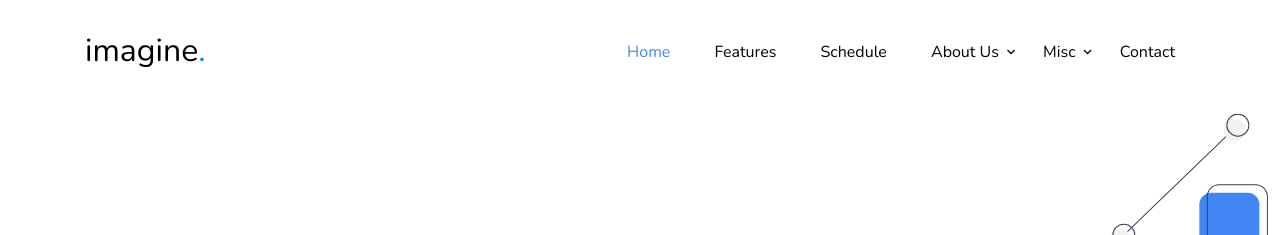
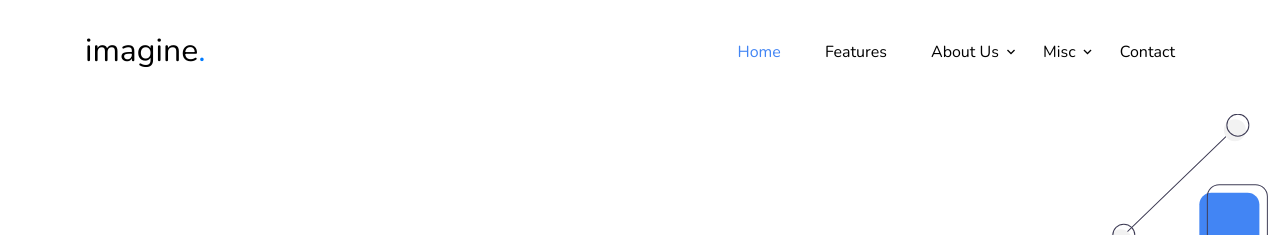
Before and after one commit to LekhaNamala/fiesta, a Jekyll site: the page built from index.html, in a window 1280 px wide and 900 px high. Shown: the top 235 px of the window. Built offline with Jekyll 4.4.1, drawn with Linux system fonts in a browser that asks for light colours; some web fonts are replaced.

Commit message:
Removed sections from Header.html

```diff
--- a/_includes/header.html
+++ b/_includes/header.html
@@ -13,7 +13,7 @@
             <ul class="site-menu main-menu js-clone-nav mr-auto d-none d-lg-block ml-0 pl-0">
               <li><a href="#home-section" class="nav-link">Home</a></li>
               <li><a href="#features-section" class="nav-link">Features</a></li>
-              <li><a href="#schedule-section" class="nav-link">Schedule</a></li>
+              <!-- <li><a href="#schedule-section" class="nav-link">Schedule</a></li> -->
               <li class="has-children">
                 <a href="#about-section" class="nav-link">About Us</a>
                 <ul class="dropdown arrow-top">
@@ -31,10 +31,10 @@
               </li>
               <li class="has-children">
                 <a href="#about-section" class="nav-link">Misc</a>
-                <ul class="dropdown arrow-top">
+                <!-- <ul class="dropdown arrow-top">
                   <li><a href="#blog-section" class="nav-link">Blog</a></li>
                   <li><a href="#testimonials-section" class="nav-link">Testimonials</a></li>
-                </ul>
+                </ul> -->
               </li>
               <li><a href="#contact-section" class="nav-link">Contact</a></li>
             </ul>
```
